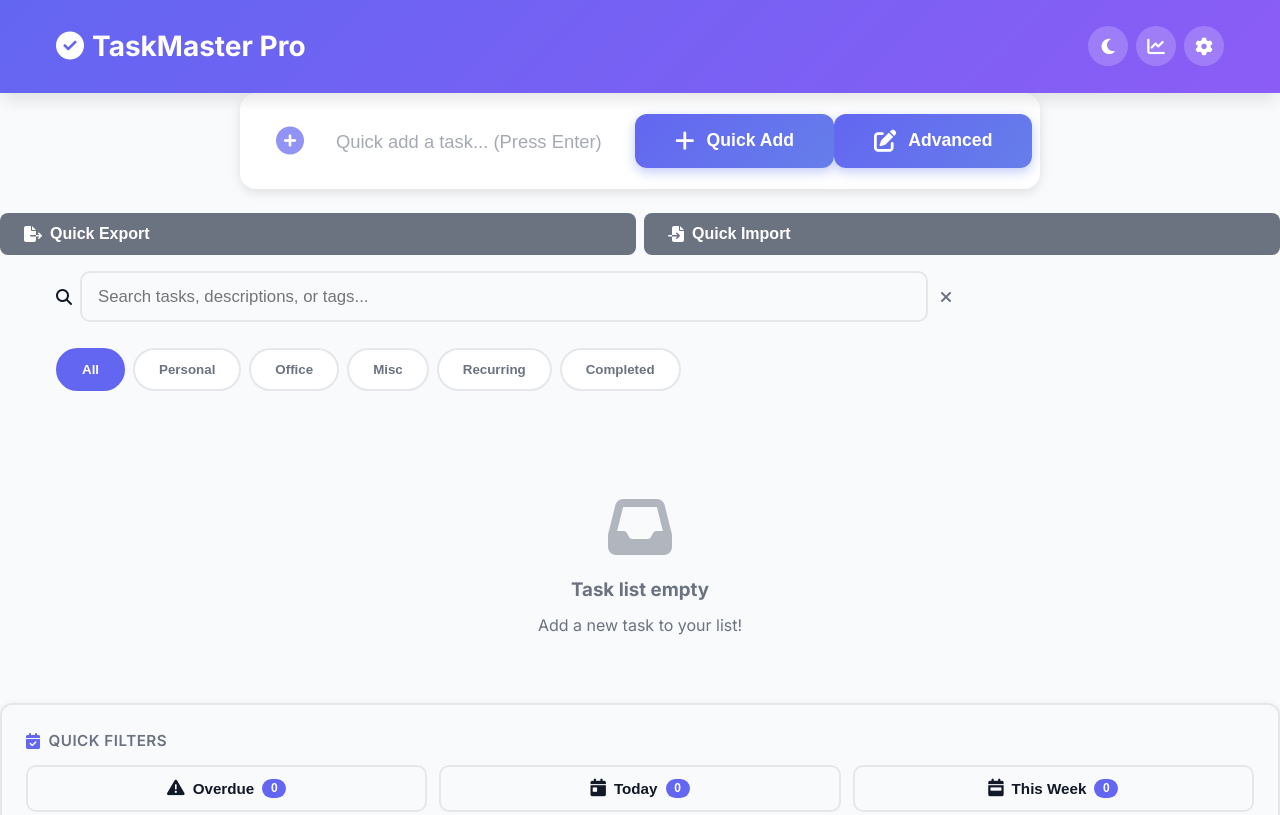
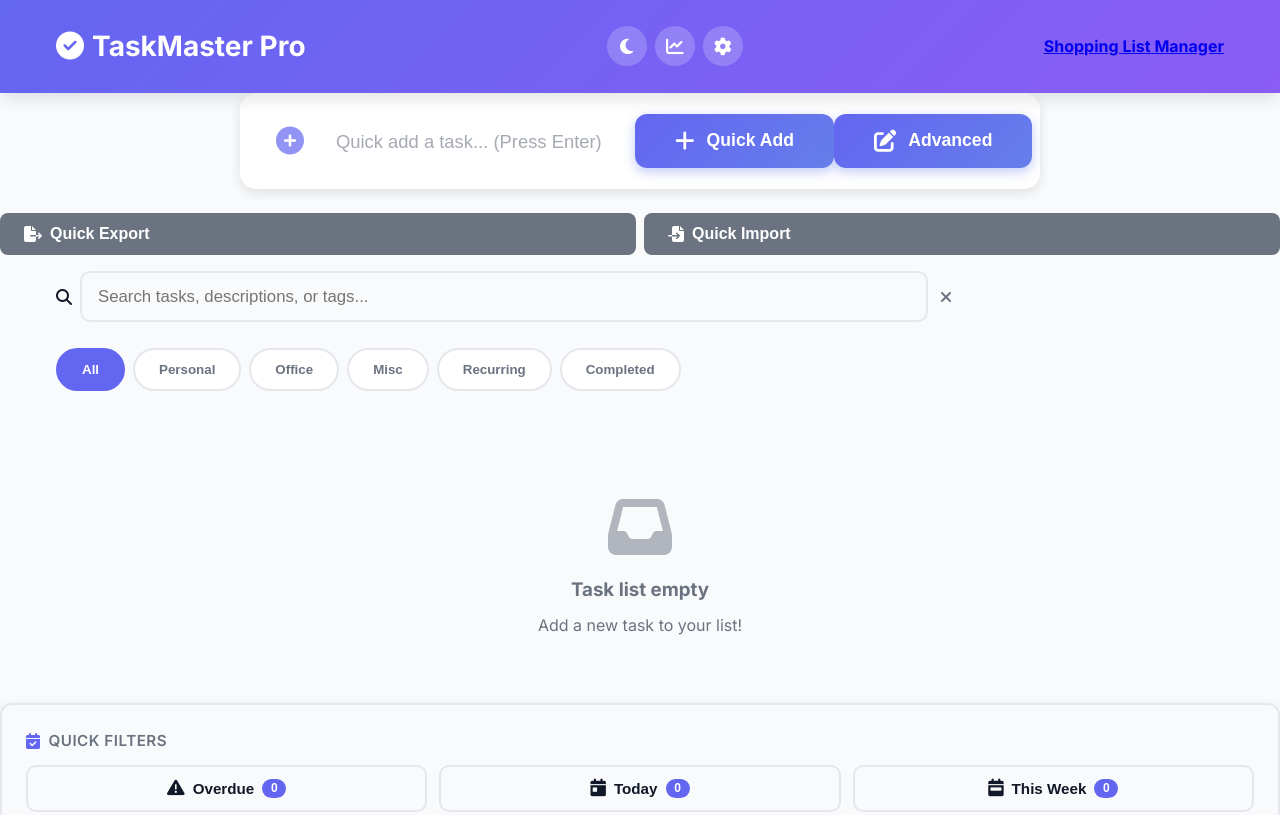
Before and after one commit to santoshphuyala/to-do-list-ai, a plain HTML site: page index.html in a window 1280 px wide. Shown: the top 815 px of the page. Drawn offline with nearby package versions, Linux system fonts and the light colour scheme.

Commit message:
Fix button closing tag and update link structure

```diff
--- a/index.html
+++ b/index.html
@@ -49,6 +49,8 @@
                         <button class="icon-btn" onclick="openSettings()" title="Settings" aria-label="Settings">
                             <i class="fas fa-cog"></i>
                         </button>
+                                    </div> <a href="Shopping list manager/shopping manager.html" target="_blank"> <strong>Shopping List Manager </strong></a>
+
                     </div>
                 </div>
             </div>
```
